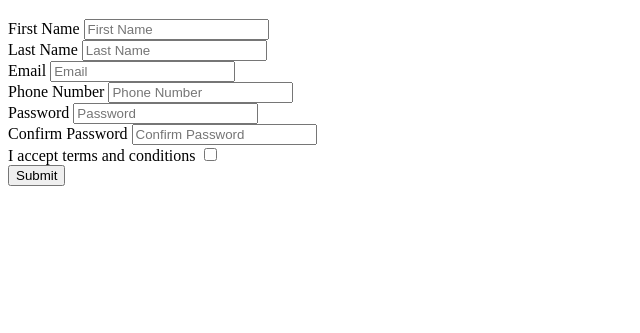
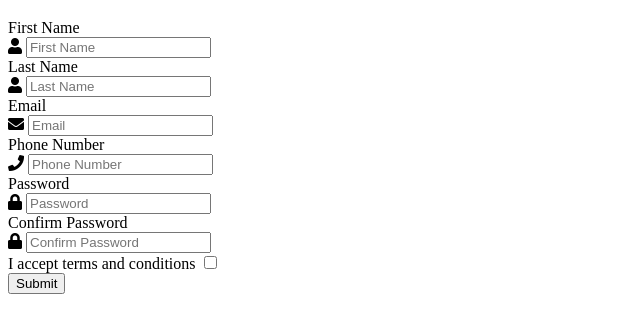
Before and after one commit to Eshhaa11/Html-forms, a plain HTML site: page index.html in a window 1280 px wide. Shown: the part 61-394 px from the top of the page, without its empty margins (0-640 px from the left). Drawn offline with Linux system fonts and the light colour scheme.

Commit message:
added html

```diff
--- a/index.html
+++ b/index.html
@@ -5,39 +5,54 @@
     <meta name="viewport" content="width=device-width, initial-scale=1.0">
     <title>HTML FORMS</title>
     <link rel="stylesheet" href="./styles.css">
+    <link rel="stylesheet" href="https://cdnjs.cloudflare.com/ajax/libs/font-awesome/5.15.4/css/all.min.css">
 </head>
 <body>
+    <div>
         <h1>HTML FORMS</h1>
-    <div>
+        <div class="form-container">
             <div>
                 <label for="firstName">First Name</label>
+                <div class="input-icon">
+                    <i class="fas fa-user"></i>
                 <input id="firstName" name="firstName" type="text" placeholder="First Name" required>
             </div>
             <div>
                 <label for="lastName">Last Name</label>
+                <div class="input-icon">
+                    <i class="fas fa-user"></i>
                 <input id="lastName" name="lastName" type="text" placeholder="Last Name" required>
             </div>
             <div>
                 <label for="email">Email</label>
+                <div class="input-icon">
+                <i class="fas fa-envelope"></i>
                 <input id="email" name="email" type="email" placeholder="Email" required>
             </div>
             <div>
                 <label for="phoneNumber">Phone Number</label>
+                <div class="input-icon">
+                    <i class="fas fa-phone"></i>
                 <input id="phoneNumber" name="phoneNumber" type="number" placeholder="Phone Number" required>
             </div>
             <div>
                 <label for="password">Password</label>
+                <div class="input-icon">
+                    <i class="fas fa-lock"></i>
                 <input id="password" name="password" type="password" placeholder="Password" required>
             </div>
             <div>
                 <label for="confirmPassword">Confirm Password</label>
+                <div class="input-icon">
+                    <i class="fas fa-lock"></i>
                 <input id="confirmPassword" name="confirmPassword" type="password" placeholder="Confirm Password" required>
             </div>
             <div>
                 <label for="acceptTerms">I accept terms and conditions</label>
-            <input id="acceptTerms" name="acceptTerms" type="checkbox" placeholder="Accept Terms" required>
+                <input id="acceptTerms" name="acceptTerms" type="checkbox" required>
             </div>
             <button id="submitBtn">Submit</button>
+        </div>
     </div>
     <script src="./index.js"></script>
 </body>
```
Lines whose indentation alone changed are shown as unchanged.
